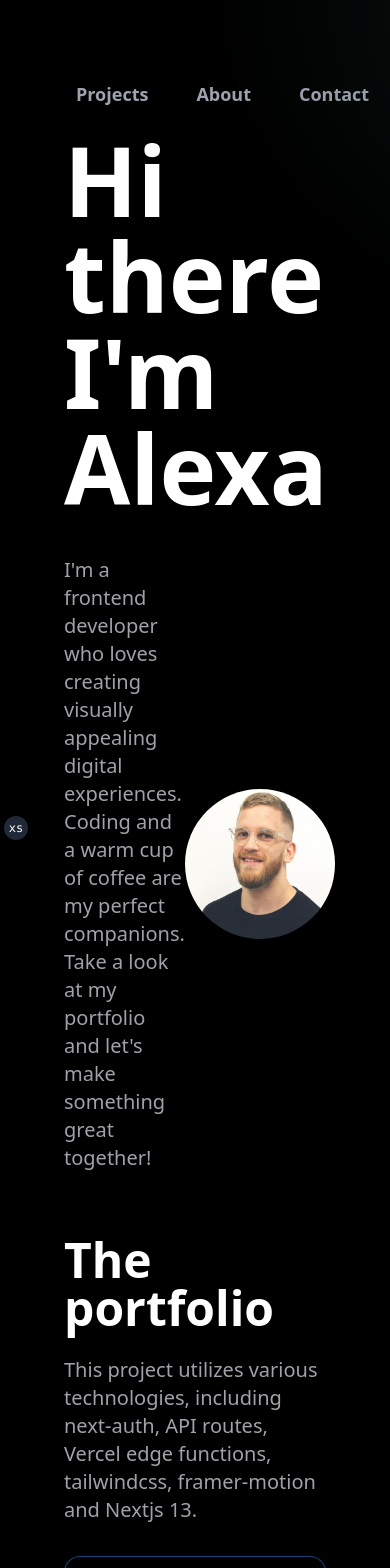
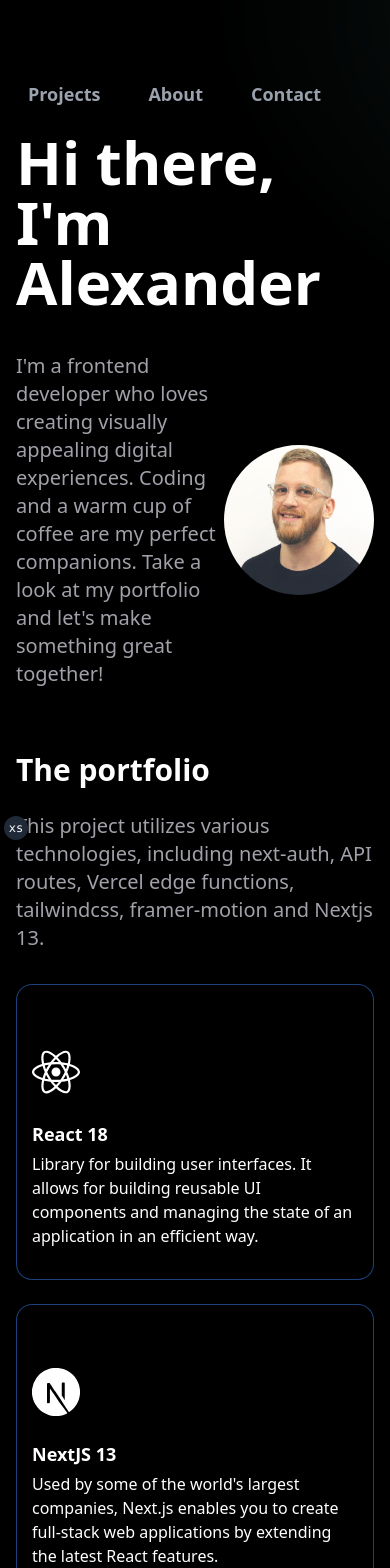
Before and after one commit to ahoogthomsen/Portfolio, a Next.js app: page / in a window 390 px wide. Shown: the top 1568 px of the page. Built offline with nearby package versions, Linux system fonts and the light colour scheme.

Commit message:
mobile improvements, created a Heading component

```diff
--- a/app/(landing)/ui/AnimatedText.tsx
+++ b/app/(landing)/ui/AnimatedText.tsx
@@ -1,4 +1,5 @@
 'use client'
+import { Heading } from '@/components/Heading'
 import { motion } from 'framer-motion'
 import { cn } from 'utils/cn'
 
@@ -34,11 +35,14 @@ const childVariant = {
 const AnimatedText = ({
   text,
   className = '',
+  tag,
 }: {
   text: string[]
   className?: string
+  tag?: string
 }) => {
   return (
+    <Heading type="h1">
       <motion.div
         className={cn('overflow-hidden flex flex-col', className)}
         variants={container}
@@ -57,6 +61,7 @@ const AnimatedText = ({
           )
         })}
       </motion.div>
+    </Heading>
   )
 }
 
--- a/app/(landing)/ui/Hero.tsx
+++ b/app/(landing)/ui/Hero.tsx
@@ -8,8 +8,9 @@ const Hero = () => {
   return (
     <>
       <AnimatedText
+        tag="h1"
         text={[`Hi there,`, `I'm Alexander`]}
-        className="font-semibold text-8xl"
+        className="font-semibold text-6xl md:text-8xl"
       />
 
       <motion.div
--- a/app/(landing)/ui/StackList/StackCard.tsx
+++ b/app/(landing)/ui/StackList/StackCard.tsx
@@ -1,3 +1,4 @@
+import { Heading } from '@/components/Heading'
 import { useMotionValue, motion } from 'framer-motion'
 import { useLayoutEffect, useRef } from 'react'
 import { listItemVariants } from './constants'
@@ -89,10 +90,9 @@ const StackCard = ({ resource }: { resource: IResource }) => {
       <div className="absolute inset-0 rounded-2xl ring-1 ring-inset ring-zinc-900/7.5 group-hover:ring-zinc-900/10 dark:ring-white/10 dark:group-hover:ring-white/20" />
       <div className="relative rounded-2xl px-4 pt-16 pb-4">
         {resource.icon}
-        <h3 className="mt-4 font-semibold leading-7 text-lg">
-          <span className="absolute inset-0 rounded-2xl" />
+        <Heading type="h3" className="mt-6">
           {resource.name}
-        </h3>
+        </Heading>
         <p className="mt-1 text-white ">{resource.desc}</p>
       </div>
     </motion.li>
--- a/app/(landing)/ui/StackList/StackList.tsx
+++ b/app/(landing)/ui/StackList/StackList.tsx
@@ -1,5 +1,6 @@
 'use client'
 
+import { Heading } from '@/components/Heading'
 import { motion } from 'framer-motion'
 
 import { techItems, unorderedListVariants } from './constants'
@@ -13,7 +14,7 @@ const StackList = () => {
         whileInView={{ opacity: 1, y: 0 }}
         transition={{ duration: 0.4 }}
       >
-        <h2 className="text-5xl font-bold">The portfolio</h2>
+        <Heading type="h2">The portfolio</Heading>
         <p className="leading-7 [&:not(:first-child)]:mt-6 text-xl text-zinc-400 max-w-2xl">
           This project utilizes various technologies, including next-auth, API
           routes, Vercel edge functions, tailwindcss, framer-motion and Nextjs
--- a/app/head.tsx
+++ b/app/head.tsx
@@ -2,6 +2,10 @@ export default function Head() {
   return (
     <>
       <title>My Portfolio</title>
+      <meta
+        name="viewport"
+        content="width=device-width, initial-scale=1.0"
+      ></meta>
     </>
   )
 }
--- a/app/layout.tsx
+++ b/app/layout.tsx
@@ -23,7 +23,7 @@ export default function RootLayout({
     <html lang="en">
       <body
         className={cn(
-          'bg-black font-sans text-white antialiased px-16',
+          'bg-black font-sans text-white antialiased px-4 md:px-16',
           fontSans.variable
         )}
       >
--- /dev/null
+++ b/src/components/Heading.tsx
@@ -0,0 +1,25 @@
+import { FC, ReactNode } from 'react'
+import { cn } from 'utils/cn'
+
+type Type = 'h1' | 'h2' | 'h3'
+
+interface IProps {
+  children: ReactNode
+  className?: string
+  type: Type
+}
+
+const TYPE_STYLE = {
+  ['h1']: 'font-semibold text-6xl md:text-8xl',
+  ['h2']: 'text-3xl md:text-5xl font-bold ',
+  ['h3']: 'font-semibold leading-7 text-lg',
+}
+
+export const Heading: FC<IProps> = ({
+  children,
+  className = '',
+  type: Type,
+}: IProps) => {
+  const style = TYPE_STYLE[Type]
+  return <Type className={cn(style, className)}>{children}</Type>
+}
```
Lines whose indentation alone changed are shown as unchanged.
